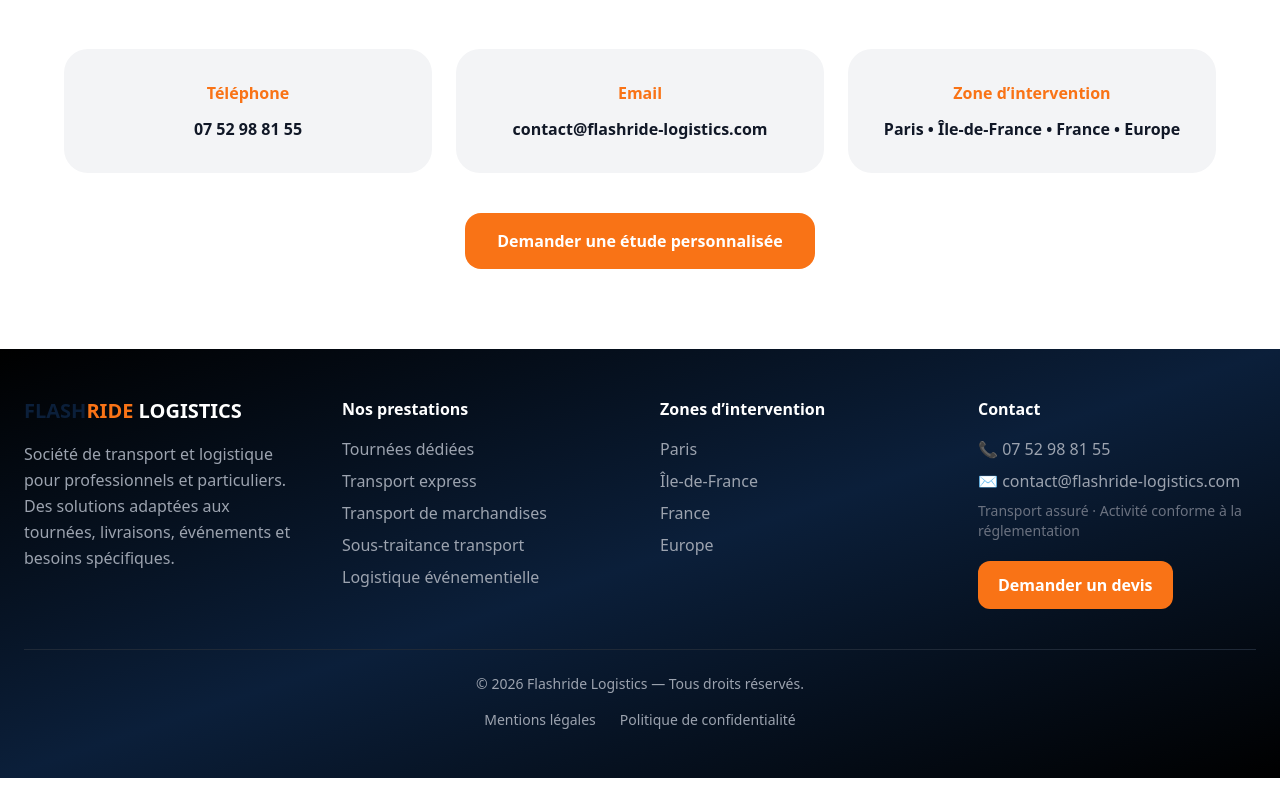
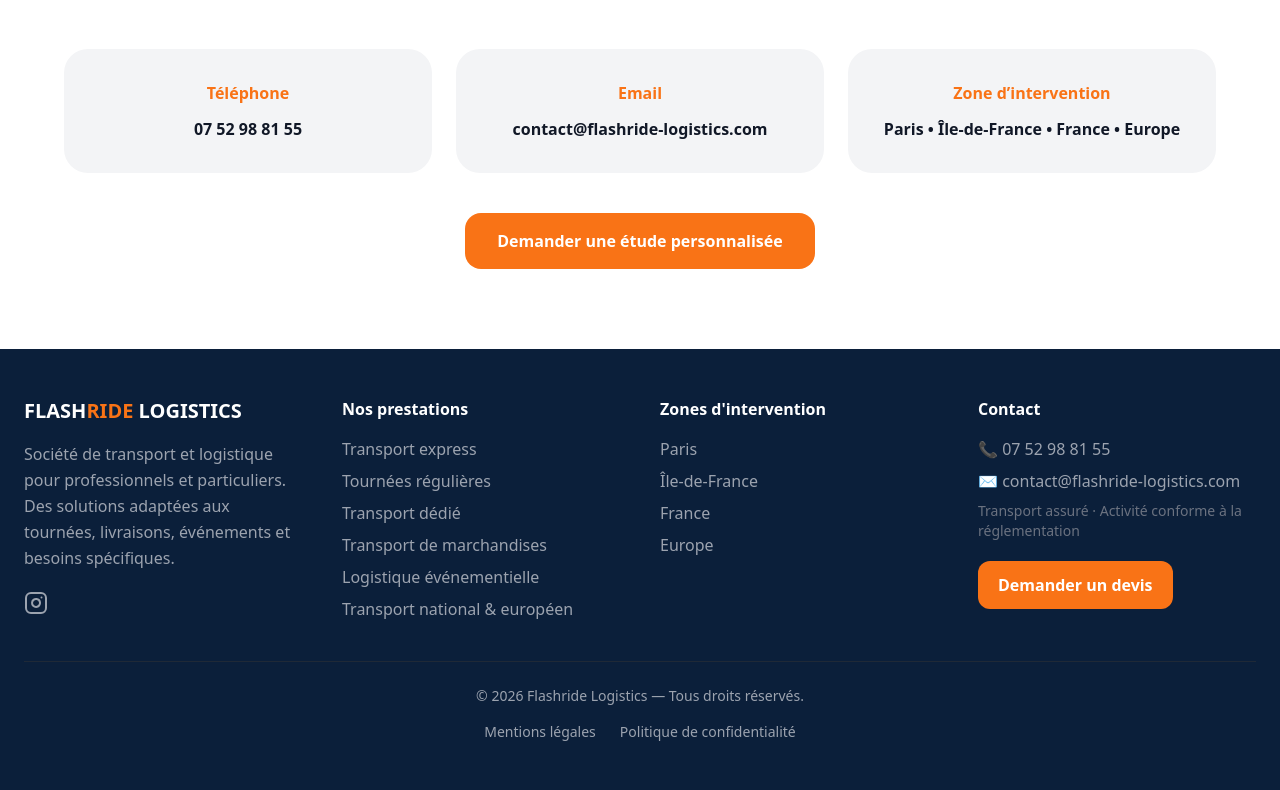
Before and after one commit to jasonvandommele-commits/flashride-logistics, a Next.js app: page / in a window 1280 px wide. Shown: the part 6463-7253 px from the top of the page. Built offline with nearby package versions, Linux system fonts and the light colour scheme.

Commit message:
Update Footer.jsx

```diff
--- a/app/components/Footer.jsx
+++ b/app/components/Footer.jsx
@@ -1,11 +1,11 @@
 export default function Footer() {
   return (
-    <footer className="bg-gradient-to-br from-black via-[#0B1F3A] to-black text-gray-400 py-12 px-6">
+    <footer className="bg-[#0B1F3A] text-gray-400 py-12 px-6">
       <div className="max-w-7xl mx-auto grid md:grid-cols-4 gap-10">
 
         <div>
           <h3 className="text-white text-xl font-black">
-            <span className="text-[#0B1F3A]">FLASH</span>
+            <span className="text-white">FLASH</span>
             <span className="text-orange-500">RIDE</span>
             <span className="text-white"> LOGISTICS</span>
           </h3>
@@ -15,21 +15,74 @@ export default function Footer() {
             Des solutions adaptées aux tournées, livraisons, événements et besoins
             spécifiques.
           </p>
+
+          {/* Réseaux sociaux */}
+          <div className="mt-5 flex items-center gap-4">
+            <a
+              href="https://www.instagram.com/flashridelogistics.fr"
+              target="_blank"
+              rel="noopener noreferrer"
+              aria-label="Instagram Flashride Logistics"
+              className="hover:text-orange-500 transition"
+            >
+              <svg
+                xmlns="http://www.w3.org/2000/svg"
+                width="24"
+                height="24"
+                viewBox="0 0 24 24"
+                fill="none"
+                stroke="currentColor"
+                strokeWidth="2"
+                strokeLinecap="round"
+                strokeLinejoin="round"
+              >
+                <rect x="2" y="2" width="20" height="20" rx="5" ry="5"></rect>
+                <path d="M16 11.37A4 4 0 1 1 12.63 8 4 4 0 0 1 16 11.37z"></path>
+                <line x1="17.5" y1="6.5" x2="17.51" y2="6.5"></line>
+              </svg>
+            </a>
+            {/* LinkedIn à ajouter prochainement ici */}
+          </div>
         </div>
 
         <div>
           <h4 className="text-white font-bold mb-4">Nos prestations</h4>
           <ul className="space-y-2">
-            <li>Tournées dédiées</li>
-            <li>Transport express</li>
-            <li>Transport de marchandises</li>
-            <li>Sous-traitance transport</li>
-            <li>Logistique événementielle</li>
+            <li>
+              <a href="/transport-express" className="hover:text-orange-500 transition">
+                Transport express
+              </a>
+            </li>
+            <li>
+              <a href="/tournees-regulieres" className="hover:text-orange-500 transition">
+                Tournées régulières
+              </a>
+            </li>
+            <li>
+              <a href="/transport-dedie" className="hover:text-orange-500 transition">
+                Transport dédié
+              </a>
+            </li>
+            <li>
+              <a href="/transport-marchandises" className="hover:text-orange-500 transition">
+                Transport de marchandises
+              </a>
+            </li>
+            <li>
+              <a href="/logistique-evenementielle" className="hover:text-orange-500 transition">
+                Logistique événementielle
+              </a>
+            </li>
+            <li>
+              <a href="/transport-national" className="hover:text-orange-500 transition">
+                Transport national & européen
+              </a>
+            </li>
           </ul>
         </div>
 
         <div>
-          <h4 className="text-white font-bold mb-4">Zones d’intervention</h4>
+          <h4 className="text-white font-bold mb-4">Zones d'intervention</h4>
           <ul className="space-y-2">
             <li>Paris</li>
             <li>Île-de-France</li>
```
